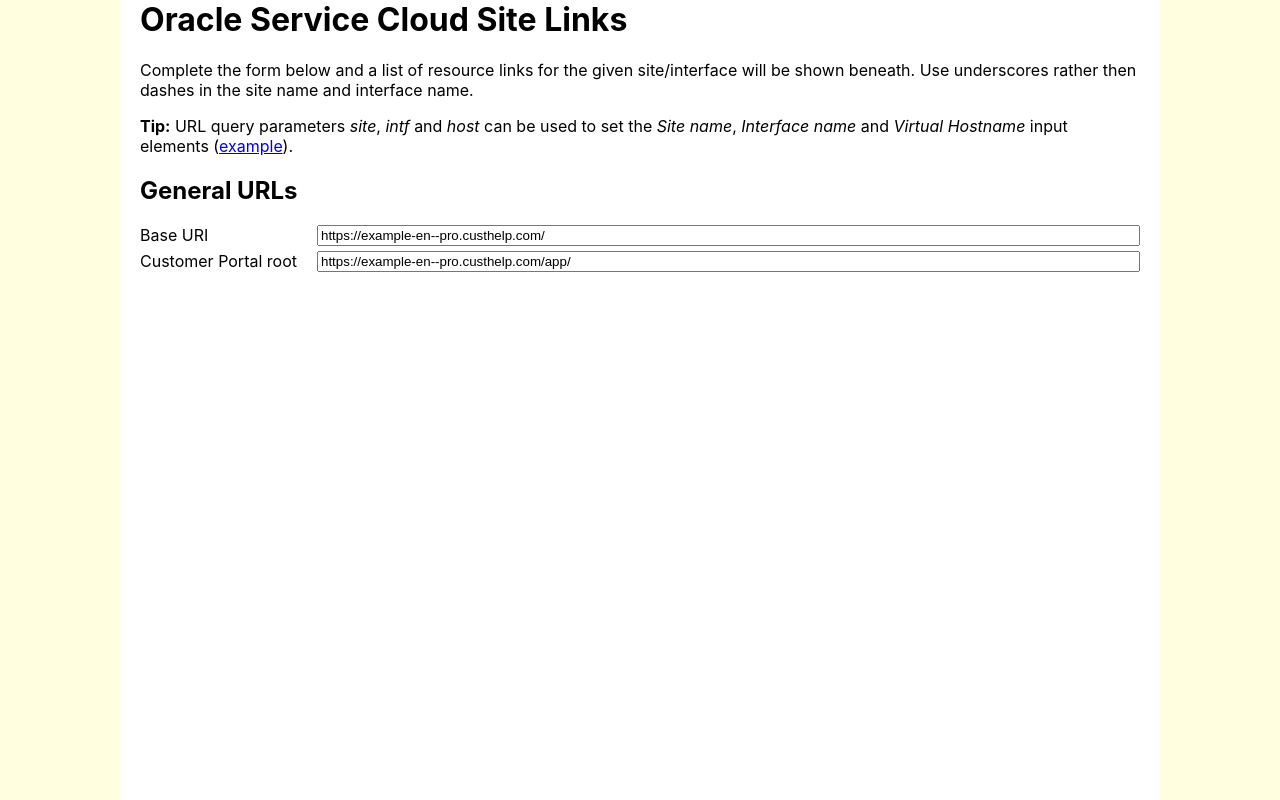
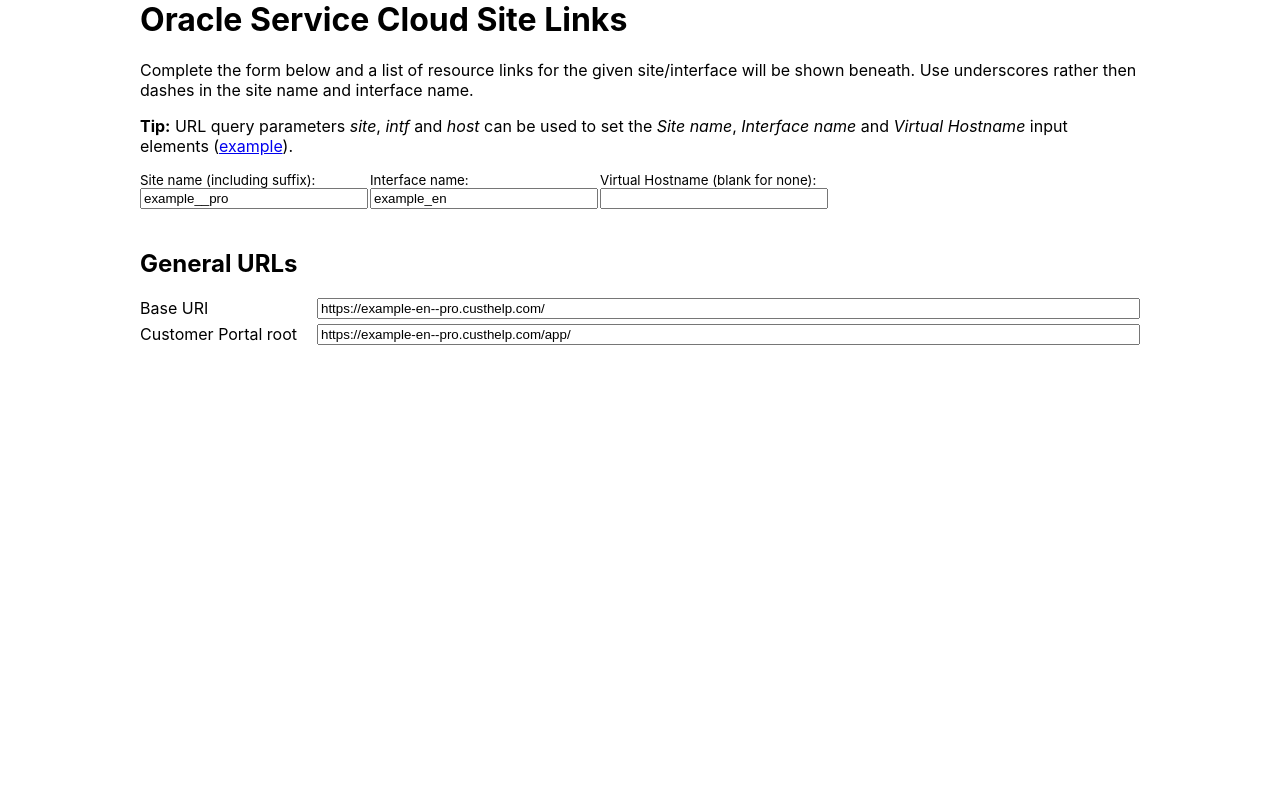
Before and after one commit to DanStevens/osvc-links, a React (Create React App) app: page / in a window 1280 px wide. Built offline with nearby package versions, Linux system fonts and the light colour scheme.

Commit message:
Initial implementation of SiteInfoForm component

```diff
--- a/src/App.js
+++ b/src/App.js
@@ -1,6 +1,7 @@
 import React, { Component } from 'react';
 import './App.css';
 import SiteInfo from './SiteInfo';
+import SiteInfoForm from './SiteInfoForm';
 import { ResourceGrid, Resource } from './Resources';
 
 class App extends Component {
@@ -12,11 +13,21 @@
     };
   };
 
+  siteInfoChanged(propName, value) {
+    let newSiteInfo = this.state.siteInfo.copy();
+    newSiteInfo[propName] = value;
+    this.setState({
+      siteInfo: newSiteInfo
+    });
+  }
+
   render() {
     let siteInfo = this.state.siteInfo;
 
     return (
       <div className="App">
+        <SiteInfoForm siteInfo={siteInfo} siteInfoChanged={this.siteInfoChanged.bind(this)}/>
+
         <h2>General URLs</h2>
         <ResourceGrid>
           <Resource siteInfo={siteInfo} siteInfoProp="baseUri" label="Base URI" />
--- a/src/SiteInfo.js
+++ b/src/SiteInfo.js
@@ -40,14 +40,17 @@
   }
 
   get suffix() {
-    return /__.+$/.exec(this.siteName)[0] || null;
+    let result = /__.+$/.exec(this.siteName);
+    return result ? result[0] : '';
   }
   get suffixDashed() {
-    return this.suffix.replace(/_/g, '-');
+    let suffix = this.suffix;
+    return suffix ? suffix.replace(/_/g, '-') : '';
   }
 
   get intfNameDashed() {
-    return this.intfName.replace(/_/g, '-');
+    let intfName = this.intfName;
+    return intfName ? intfName.replace(/_/g, '-') : '';
   }
 
   get hostName() {
@@ -76,4 +79,17 @@
     '&trace=true&lang=en_GB';
   }
 
+  isEqual(other) {
+    return other === this || (
+      this.siteName === other.siteName &&
+      this.intfName === other.intfName &&
+      this.vhost === other.vhost &&
+      this.podDomain === other.podDomain
+    );
+  }
+
+  copy() {
+    return new SiteInfo(this.siteName, this.intfName, this.vhost, this.podDomain);
+  }
+
 }
--- /dev/null
+++ b/src/SiteInfoForm.css
@@ -0,0 +1,16 @@
+.SiteInfoForm > div {
+  margin: 0 10px 20px 0;
+  width: 220px;
+}
+
+.SiteInfoForm > div * {
+  width: 100%
+}
+
+.SiteInfoForm {
+  font-size: smaller;
+  display: flex;
+  flex-direction: row;
+  flex-wrap: wrap;
+  justify-content: left;
+}
--- /dev/null
+++ b/src/SiteInfoForm.js
@@ -0,0 +1,72 @@
+import React, { Component } from 'react';
+import SiteInfo from './SiteInfo';
+import './SiteInfoForm.css';
+
+export default class SiteInfoForm extends Component {
+  constructor(props) {
+    super(props);
+
+    this.siteInfo = props.siteInfo || new SiteInfo('example__pro', 'example_en');
+
+    this.state = {
+      siteName:  this.siteInfo.siteName,
+      intfName:  this.siteInfo.intfName,
+      vhost:  this.siteInfo.vhost,
+      podDomain:  this.siteInfo.podDomain
+    };
+
+    this.siteNameChanged = this.siteNameChanged.bind(this);
+    this.intfNameChanged = this.intfNameChanged.bind(this);
+    this.vhostChanged = this.vhostChanged.bind(this);
+  }
+
+  siteNameChanged(e) {
+    this.setState({
+      siteName: e.target.value
+    }, () => this.props.siteInfoChanged('siteName', this.state.siteName));
+  }
+
+  intfNameChanged(e) {
+    this.setState({
+      intfName: e.target.value
+    }, () => this.props.siteInfoChanged('intfName', this.state.intfName));
+  }
+
+  vhostChanged(e) {
+    this.setState({
+      vhost: e.target.value
+    }, () => this.props.siteInfoChanged('vhost', this.state.vhost));
+  }
+
+  // componentDidUpdate(prevProps, prevState) {
+  //   let hasChanged = false;
+
+  //   this.siteInfo.siteName = this.state.siteName;
+  //   this.siteInfo.intfName = this.state.intfName;
+  //   this.siteInfo.vhost = this.state.vhost;
+  //   this.siteInfo.podDomain = this.state.podDomain;
+
+  //   if (hasChanged) this.props.siteInfoChanged(this.siteInfo);
+  // }
+
+  render() {
+    return (
+      <div className="SiteInfoForm">
+        <div>
+          <label>Site name (including suffix):</label>
+          <input onChange={this.siteNameChanged} defaultValue={this.state.siteName} />
+        </div>
+
+        <div>
+          <label>Interface name:</label>
+          <input onChange={this.intfNameChanged} defaultValue={this.state.intfName} />
+        </div>
+
+        <div>
+          <label>Virtual Hostname (blank for none):</label>
+          <input onChange={this.vhostChanged} defaultValue={this.state.vhost} />
+        </div>
+      </div>
+    );
+  }
+}
--- a/src/index.css
+++ b/src/index.css
@@ -1,11 +1,11 @@
 html, body, .content {
-  height: 100%;
+  height: 100vh;
 }
 
 body {
   margin: 0;
   padding: 0;
-  background-color: LightYellow;
+  /* background-color: LightYellow; */
   font-family: -apple-system, BlinkMacSystemFont, "Segoe UI", "Roboto", "Oxygen",
     "Ubuntu", "Cantarell", "Fira Sans", "Droid Sans", "Helvetica Neue",
     sans-serif;
@@ -27,5 +27,4 @@
   margin: auto;
   padding: 0 20px;
   max-width: 1000px;
-  height: 100%;
 }
```
